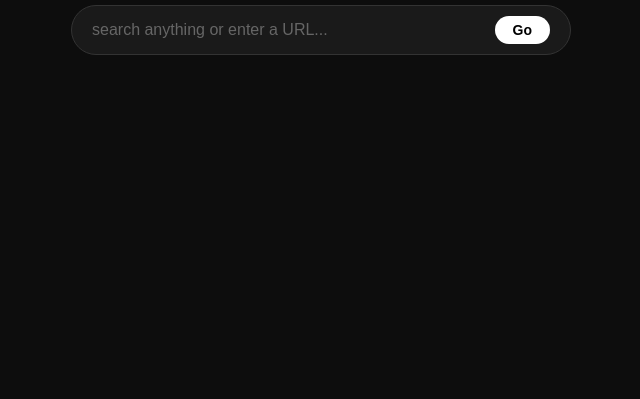
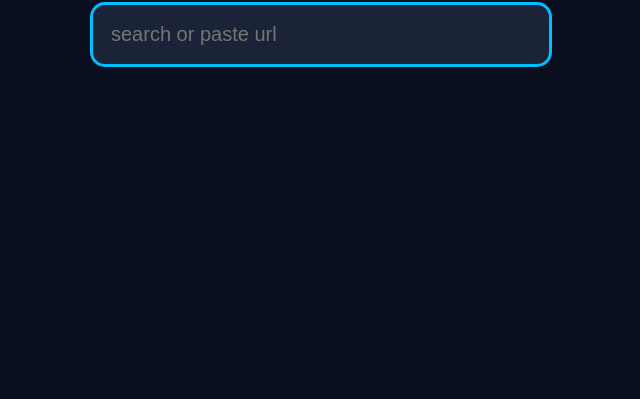
Before and after one commit to x671431-coder/my-proxy, a website: page index.html in a window 1280 px wide. Shown: the part 401-800 px from the top of the page, without its empty margins (319-959 px from the left). Drawn offline with Linux system fonts and the light colour scheme.

Commit message:
Update index.html

```diff
--- a/index.html
+++ b/index.html
@@ -1,98 +1,18 @@
 <!DOCTYPE html>
-<html lang="en">
+<html>
 <head>
-  <meta charset="UTF-8">
-  <title>Proxy</title>
-  <style>
-    * { margin: 0; padding: 0; box-sizing: border-box; }
-    body {
-      font-family: sans-serif;
-      background: #0d0d0d;
-      color: white;
-      height: 100vh;
-      display: flex;
-      flex-direction: column;
-      align-items: center;
-      justify-content: center;
-      gap: 24px;
-    }
-    h1 { font-size: 32px; font-weight: 700; letter-spacing: 1px; }
-    .search-bar {
-      display: flex;
-      align-items: center;
-      background: #1a1a1a;
-      border: 1px solid #333;
-      border-radius: 32px;
-      padding: 10px 20px;
-      width: 500px;
-      max-width: 90vw;
-      gap: 10px;
-    }
-    .search-bar input {
-      flex: 1;
-      background: transparent;
-      border: none;
-      outline: none;
-      color: white;
-      font-size: 16px;
-    }
-    .search-bar input::placeholder { color: #666; }
-    .search-bar button {
-      background: white;
-      color: black;
-      border: none;
-      border-radius: 20px;
-      padding: 6px 18px;
-      font-size: 14px;
-      font-weight: 600;
-      cursor: pointer;
-    }
-    .search-bar button:hover { background: #ddd; }
-    #frame-wrap {
-      display: none;
-      width: 90vw;
-      height: 70vh;
-      border-radius: 12px;
-      overflow: hidden;
-      border: 1px solid #333;
-    }
-    iframe { width: 100%; height: 100%; border: none; }
-    body.browsing { justify-content: flex-start; padding-top: 16px; }
-    body.browsing h1 { font-size: 20px; }
-    body.browsing #frame-wrap { display: block; }
-  </style>
+<title>Unblock County</title>
+<style>
+body{background:#0a0f1f;color:#fff;font-family:sans-serif;margin:0;height:100vh;display:flex;align-items:center;justify-content:center;flex-direction:column;gap:15px}
+input{background:#1a2338;color:white;padding:18px;width:420px;font-size:20px;border:none;border-radius:12px;outline:none}
+input:focus{box-shadow:0 0 0 3px #00bfff}
+h1{margin:0;color:#00bfff;font-size:48px}
+</style>
 </head>
 <body>
-  <h1>proxy</h1>
-  <div class="search-bar">
-    <input id="url" type="text" placeholder="search anything or enter a URL..." />
-    <button onclick="go()">Go</button>
-  </div>
-  <div id="frame-wrap">
-    <iframe id="frame"></iframe>
-  </div>
-  <script>
-    const BACKEND = 'https://my-proxy-kws7.onrender.com';
-
-    function isURL(str) {
-      return str.startsWith('http://') || str.startsWith('https://') || /^[\w-]+\.[\w-]+/.test(str);
-    }
-
-    function go() {
-      let input = document.getElementById('url').value.trim();
-      let url;
-      if (isURL(input)) {
-        url = input.startsWith('http') ? input : 'https://' + input;
-      } else {
-        url = 'https://duckduckgo.com/?q=' + encodeURIComponent(input);
-      }
-      document.getElementById('frame').src = BACKEND + '/fetch?url=' + encodeURIComponent(url);
-      document.body.classList.add('browsing');
-    }
-
-    document.getElementById('url').addEventListener('keydown', function(e) {
-      if (e.key === 'Enter') go();
-    });
-  </script>
+<h1>Unblock County</h1>
+<form action="https://unblock-county.onrender.com/" method="get">
+<input type="text" name="q" placeholder="search or paste url" autofocus>
+</form>
 </body>
 </html>
```
